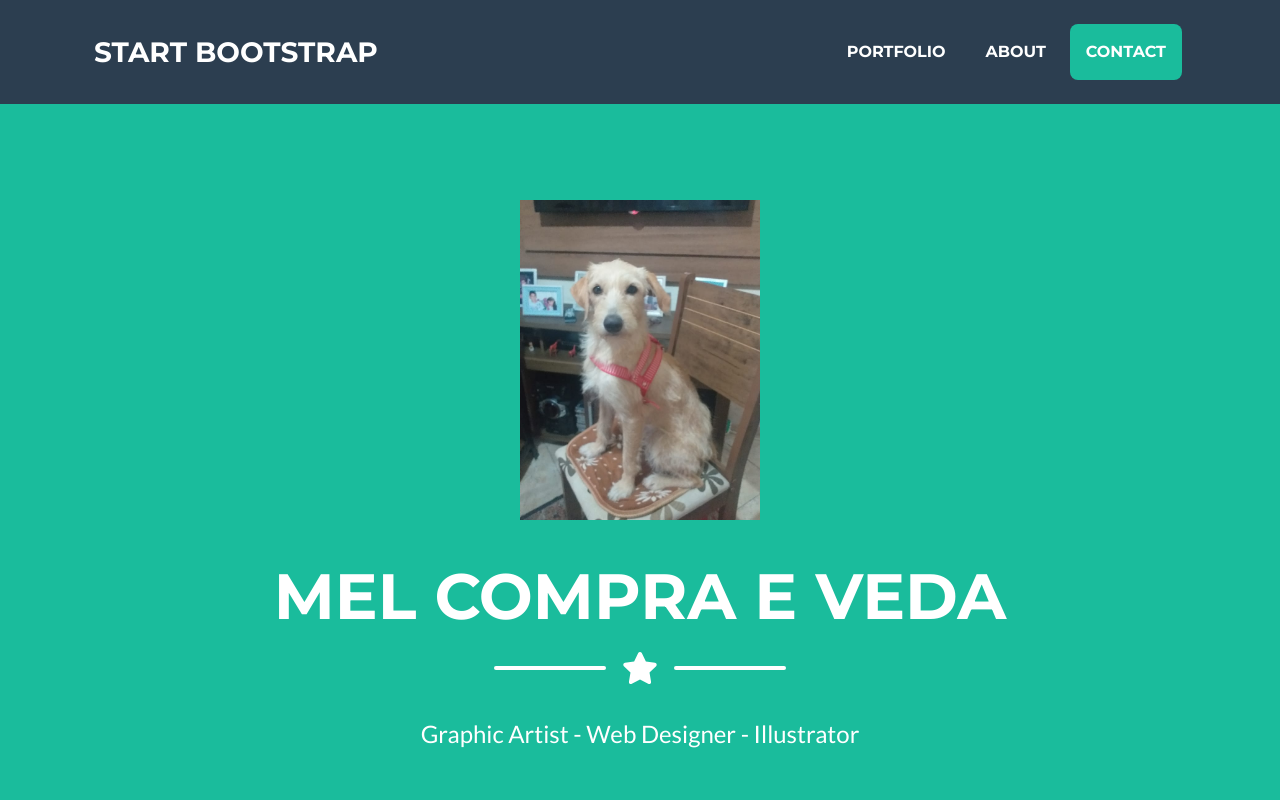
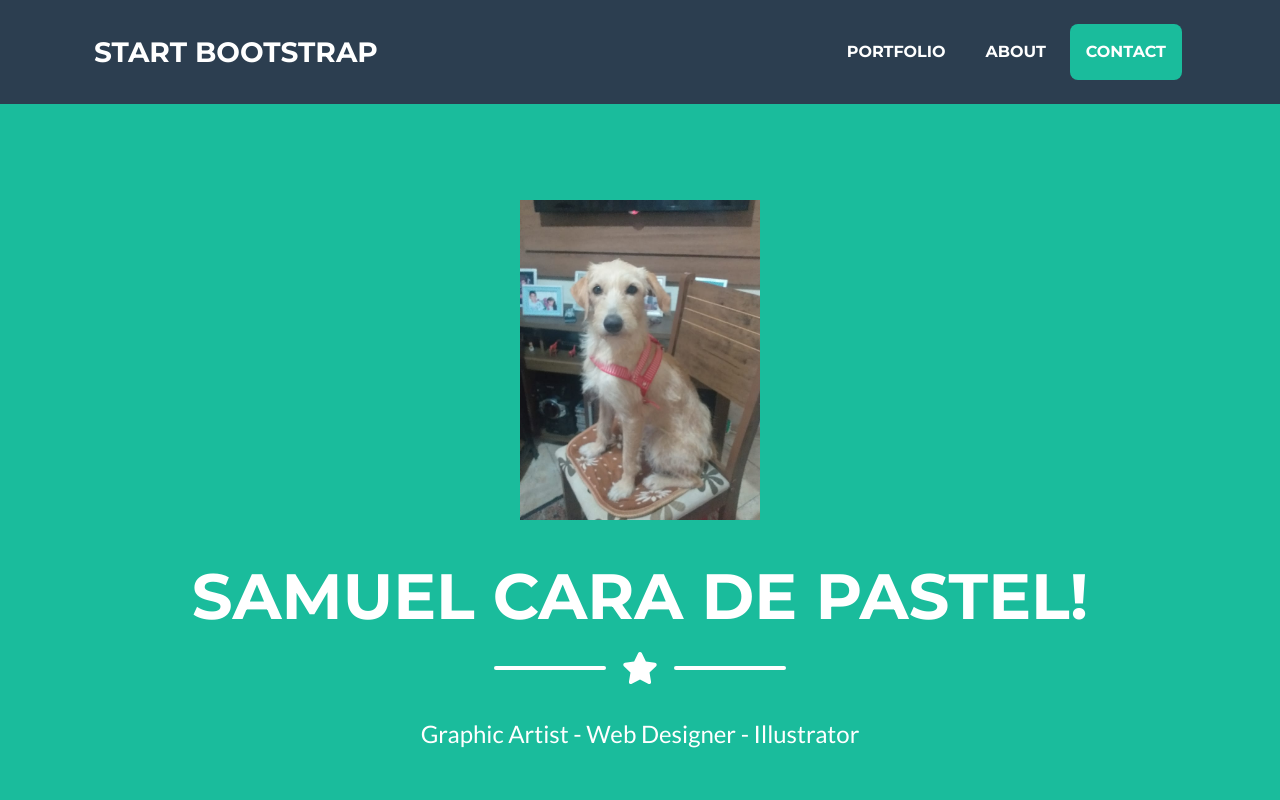
Before and after one commit to samuel0907/meuprimeirosite, a plain HTML site: page index.html in a window 1280 px wide. Shown: the top 800 px of the page. Drawn offline with nearby package versions, Linux system fonts and the light colour scheme.

Commit message:
Add message

```diff
--- a/index.html
+++ b/index.html
@@ -41,7 +41,7 @@
                 <img class="masthead-avatar mb-5" src="assets/img/mel.jpeg" alt="" />
                 <!-- Masthead Heading-->
                 <h1 class="masthead-heading text-uppercase mb-0">
-                mel compra e veda
+                    Samuel cara de pastel!
                 </h1>
                 <!-- Icon Divider-->
                 <div class="divider-custom divider-light">
```
